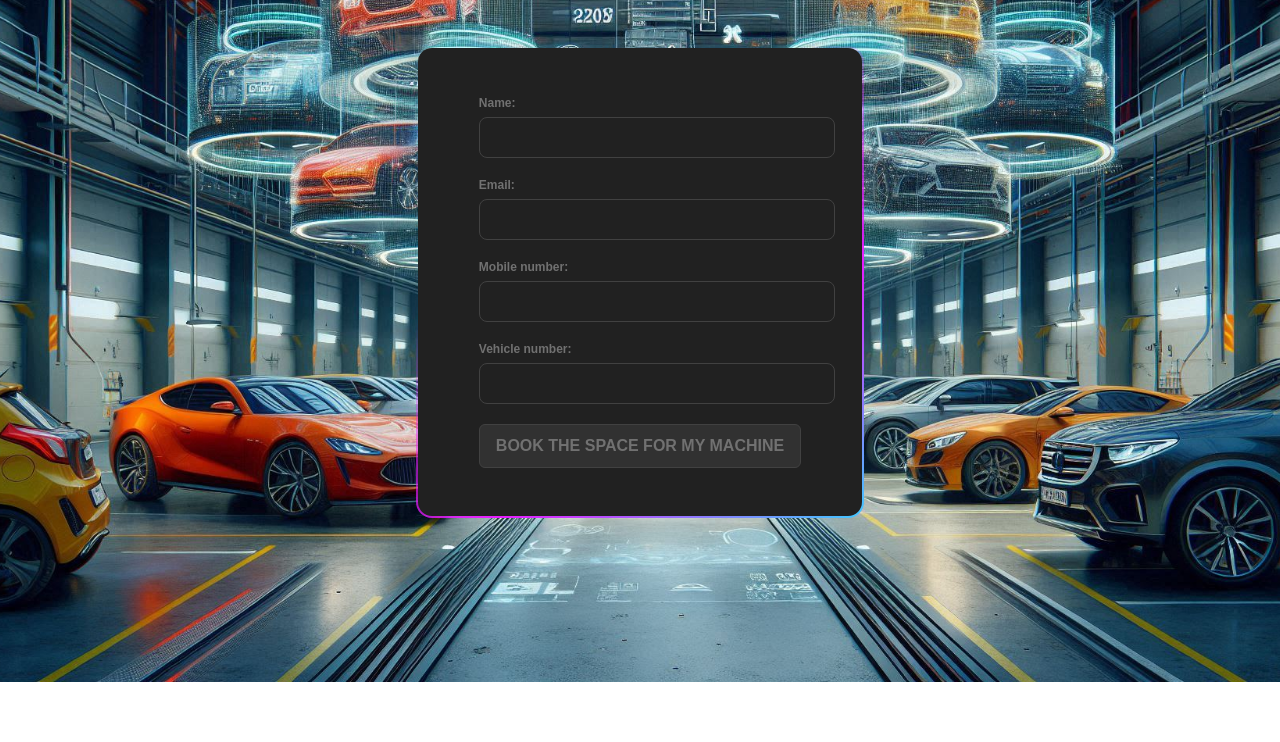
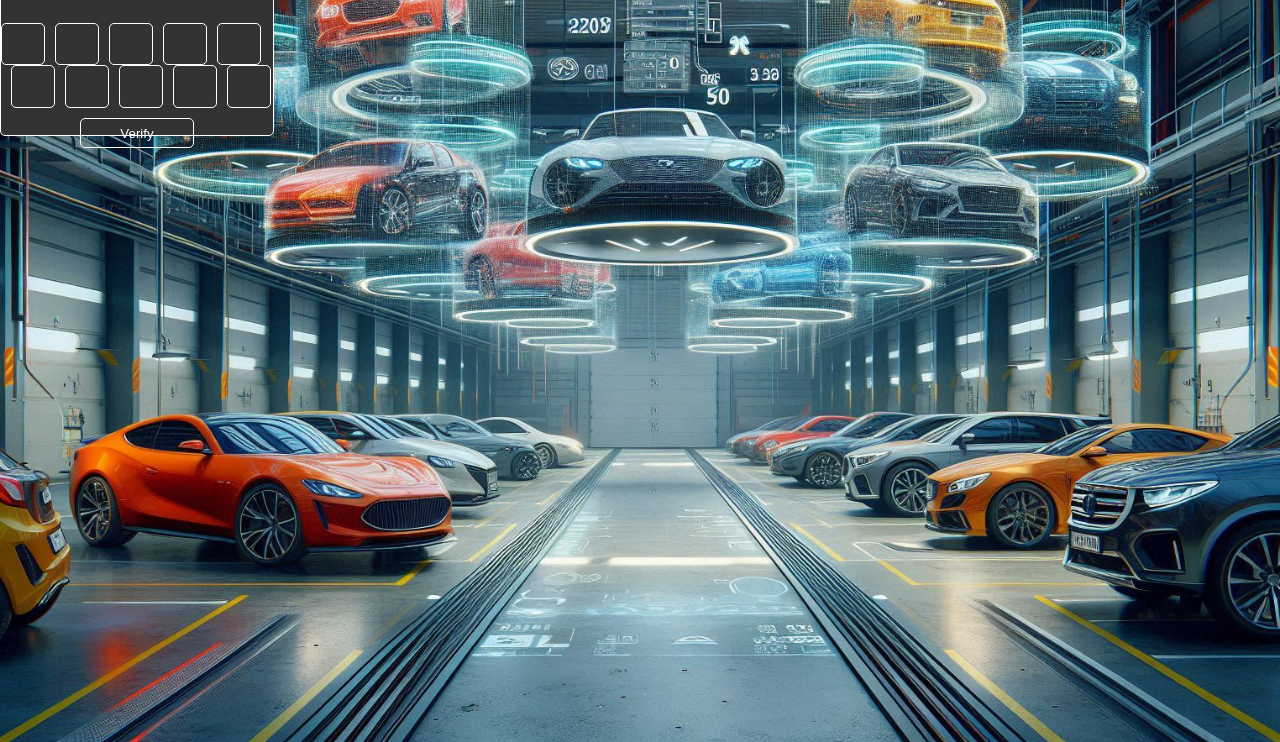
Before and after one commit to Shaanthakumar/ssparking_react, a React app in the folder ss_parking/: page /res in a window 1280 px wide. Shown: the part 118-860 px from the top of the page. Before the commit the page ends 800 px from the top, so only its background shows below. Built offline with nearby package versions, Linux system fonts and the light colour scheme.

Commit message:
edited reserve form page

```diff
--- a/ss_parking/src/resform/resform.css
+++ b/ss_parking/src/resform/resform.css
@@ -1,90 +1,79 @@
-body {
-    margin: 0;
-    padding: 0;
-    font-family: Arial, sans-serif;
-    height: 100vh;
+/* From Uiverse.io by reshades */
+.form {
     display: flex;
-    justify-content: center;
-    align-items: center;
+    flex-direction: column;
+    gap: 10px;
+    background: #333333;
+    border-radius: 5px;
+    box-shadow: 0 4px 30px rgba(0, 0, 0, 0.1);
+    backdrop-filter: blur(8.2px);
+    -webkit-backdrop-filter: blur(8.2px);
+    border: 1px solid #fff;
+    width: 17em;
+    height: 12em;
   }
 
   .content {
-    width: 100%;
-    height: 100%;
     display: flex;
-    justify-content: center;
-    align-items: center;
-    padding: 20px;
-    box-sizing: border-box;
+    flex-direction: column;
+    gap: 10px;
+    margin-top: auto;
+    margin-bottom: auto;
   }
 
-.form-container {
-    display: flex;
-    flex-direction: column;
-    gap: 20px;
-    width: 35vw; /* Reduced width */
-    max-width: 500px; /* Ensuring the form doesn't get too wide on larger screens */
-    padding: 3rem;
-    background: linear-gradient(#212121, #212121) padding-box,
-                linear-gradient(145deg, transparent 35%, #e81cff, #40c9ff) border-box;
-    border: 2px solid transparent;
-    color: whitesmoke;
-    border-radius: 16px;
-    box-sizing: border-box;
-    justify-content: center;
-    align-items: center;
+  .form p {
+    color: #fff;
+    font-weight: bolder;
   }
 
-.form-container button:active {
-    scale: 0.95;
+  .inp {
+    margin-left: auto;
+    margin-right: auto;
+    white-space: 4px;
   }
 
-.form {
-    display: flex;
-    flex-direction: column;
-    gap: 20px;
+  .input + .input {
+    margin-left: 0.5em
   }
 
-.form-group {
-    display: flex;
-    flex-direction: column;
-    gap: 2px;
+  .input {
+    color: #fff;
+    height: 2em;
+    width: 2em;
+    float: left;
+    text-align: center;
+    background: #00000000;
+    outline: none;
+    border: 1px #fff solid;
+    border-radius: 5px;
+    transition: all 0.6s ease;
+    font-size: larger;
   }
 
-.form-group label {
-    margin-bottom: 5px;
-    color: #717171;
-    font-weight: 600;
-    font-size: 12px;
+  .input:focus {
+    outline: none;
+    border: 1px #fff solid;
   }
 
-.form-group input {
-    width: 100%;
-    padding: 12px 16px;
-    border-radius: 8px;
-    color: #fff;
-    background-color: transparent;
-    border: 1px solid #414141;
+  .input:not(:placeholder-shown) {
+    background-color: #fff;
+    width: 1em;
+    height: 1em
   }
 
-.form-group input:focus {
-    outline: none;
-    border-color: #e81cff;
+  .form button {
+    margin-left: auto;
+    margin-right: auto;
+    background-color: #00000000;
+    color: #fff;
+    width: 8.5em;
+    height: 2.3em;
+    border: #fff 0.1em solid;
+    border-radius: 5px;
+    transition: all 0.5s ease;
   }
 
-.form-submit-btn {
-    align-self: center;
-    color: #717171;
-    font-weight: 600;
-    background: #313131;
-    border: 1px solid #414141;
-    padding: 12px 16px;
-    font-size: inherit;
-    cursor: pointer;
-    border-radius: 6px;
+  .form button:hover {
+    background-color: #fff;
+    color: #000
   }
-
-.form-submit-btn:hover {
-    background-color: #fff;
-    border-color: #fff;
-}
--- a/ss_parking/src/resform/resform.js
+++ b/ss_parking/src/resform/resform.js
@@ -2,50 +2,30 @@ import React from "react";
 import '../resform/resform.css';
 
 function Resform() {
-  console.log("Resform component rendered");
+
 
   return (
-    <div className="form-container">
-      <form className="form">
-        <div className="form-group">
-          <label htmlFor="name">Name:</label>
-          <input type="text" id="name" name="name" required />
-        </div>
-        <div className="form-group">
-          <label htmlFor="email">Email:</label>
-          <input
-            type="text"
-            id="email"
-            name="email"
-            required
-            pattern="[a-zA-Z0-9._-]+@[a-zA-Z0-9.-]+\.[a-zA-Z]{2,4}"
-          />
-        </div>
-        <div className="form-group">
-          <label htmlFor="pno">Mobile number:</label>
-          <input
-            type="number"
-            id="pno"
-            name="pno"
-            required
-            pattern="[0-9]{10}"
-          />
-        </div>
-        <div className="form-group">
-          <label htmlFor="vno">Vehicle number:</label>
-          <input
-            type="text"
-            id="vno"
-            name="vno"
-            required
-            pattern="[A-Z]{2}[0-9]{2}[A-Z]{1,2}[0-9]{4}"
-          />
-        </div>
-        <button className="form-submit-btn" type="submit">
-          BOOK THE SPACE FOR MY MACHINE
-        </button>
-      </form>
+
+<form class="form">
+  <div class="content">
+    <p align="center">🏍️ENTER YOUR VEHICLE'S PLATE NUMBER🚗</p>
+    <div class="inp">
+    <input maxlength="1" class="input" type="text" placeholder=""/>
+    <input maxlength="1" class="input" type="text" placeholder=""/>
+    <input maxlength="1" class="input" type="text" placeholder=""/>
+    <input maxlength="1" class="input" type="text" placeholder=""/>
+    <input maxlength="1" class="input" type="text" placeholder=""/>
+    <input maxlength="1" class="input" type="text" placeholder=""/>
+    <input maxlength="1" class="input" type="text" placeholder=""/>
+    <input maxlength="1" class="input" type="text" placeholder=""/>
+    <input maxlength="1" class="input" type="text" placeholder=""/>
+    <input maxlength="1" class="input" type="text" placeholder=""/>
+
     </div>
+    <button>Verify</button>
+  </div>
+
+</form>
   );
 }
 
```
Lines whose indentation alone changed are shown as unchanged.
